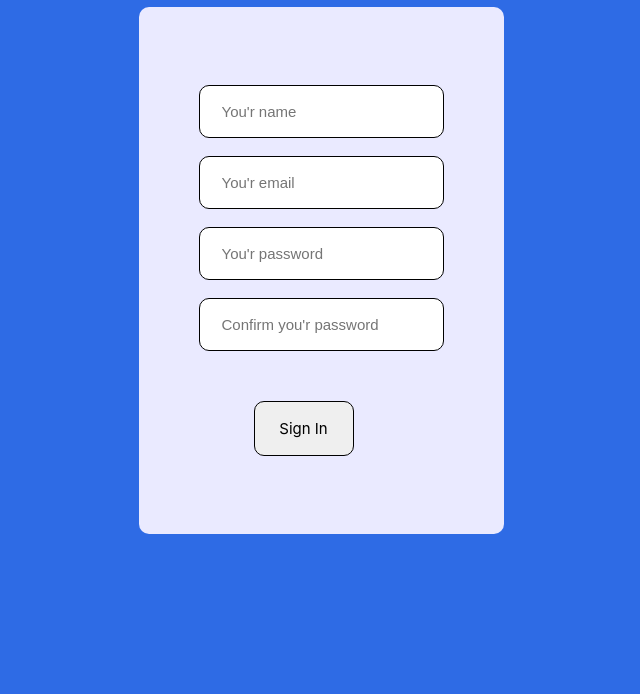
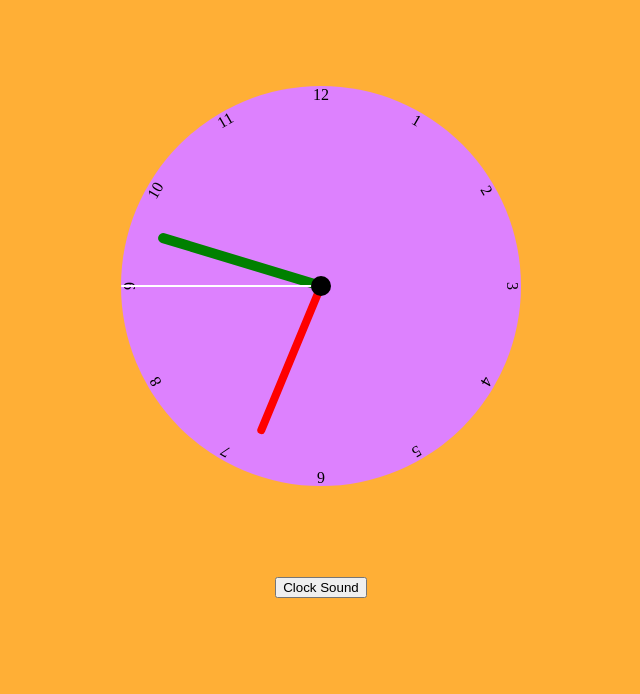
Before and after one commit to enayat99/web, a plain HTML site: page index.html in a window 1280 px wide. Shown: the part 122-816 px from the top of the page, without its empty margins (319-959 px from the left). Drawn offline with Linux system fonts and the light colour scheme.

Commit message:
Add files via upload

```diff
--- a/index.html
+++ b/index.html
@@ -1,108 +1,87 @@
-<html lang="en">
+<!DOCTYPE html>
+<html>
+<head>
+<title>Page Title</title>
+<link rel="stylesheet" href="style.css">
+</head>
+<body>
+<button  style="position: absolute;bottom:10%;"id="bt" onclick="playAudio()" type="button">Clock Sound</button>
+  <audio id="myAudio">
+<source src="clocks.mp3" type="audio/mpeg">
+</audio>
+  <div class="contianer main">
 
-<head>
-  <meta charset="UTF-8">
-  <meta http-equiv="X-UA-Compatible" content="IE=edge">
-  <meta name="viewport" content="width=device-width, initial-scale=1.0">
-  <link rel="stylesheet" href="style.css">
-  <title>Document</title>
-</head>
+    <div class="clock main">
+      <div class="hand hour" data-hour-hand></div>
+      <div class="hand min " data-minute-hand></div>
+      <div class="hand sec " data-second-hand></div>
+      <div class="num1 all main">
+      <span>1</span>
+      </div>
+      <div class="num2 all main">
+        <span>2</span>
+      </div>
+      <div class="num3 all main">
+        <span>3</span>
+      </div>
+      <div class="num4 all main">
+        <span>4</span>
+      </div>
+      <div class="num5 all main">
+        <span>5</span>
+      </div>
+      <div class="num6 all main">
+        <span >6</span>
+      </div>
+      <div class="num7 all main">
+        <span>7</span>
+      </div>
+      <div class="num8 all main">
+        <span>8</span>
+      </div>
+      <div class="num9 all main">
+        <span>9</span>
+      </div>
+      <div class="num10 all main">
+        <span>10</span>
+      </div>
+      <div class="num11 all main">
+        <span>11</span>
+      </div>
+      <div class="num12 all main">
+        <span>12</span>
+      </div>
+      <p id="demo"></p>
+  </div>
+  <script>
+  setInterval(setClock, 1000)
 
-<body>
-  <p>Enter you'r info</p>
-  <form id="my-form">
+  const hourHand = document.querySelector('[data-hour-hand]');
+  const minuteHand = document.querySelector('[data-minute-hand]');
+  const secondHand = document.querySelector('[data-second-hand]');
 
-    <input type="text" name="username" value="" placeholder="You'r name">
-    <span id="spN">Name required!</span>
-    <input type="text" name="full-name" placeholder="You'r email">
-    <span id="spE">Please enter a vailed email!</span>
-    <input type="password" name="password" placeholder="You'r password">
-    <span id="spP">Password cannot be empty!</span>
-    <input type="password" name="repassword" placeholder="Confirm you'r password">
-    <span id="spR">Password dos'nt match!</span>
-    <input
-      style="text-align: center;width: 100;margin-left: 55px; margin-top: 50;font-family: -apple-system, BlinkMacSystemFont, 'Segoe UI', Roboto, Oxygen, Ubuntu, Cantarell, 'Open Sans', 'Helvetica Neue', sans-serif;"
-      type="button" onclick="submitted()" id="button1" value="Sign In">
-  </form>
+  var x = document.getElementById("myAudio");
 
-  <script>
-    var but = document.getElementById("button1");
-    var spName = document.getElementById("spN");
-    var spEmail = document.getElementById("spE");
-    var spPassword = document.getElementById("spP");
-    var spRpassword = document.getElementById("spR");
-    var spans = [spName, spEmail, spPassword, spRpassword];//Push all span in an
-    var inputs = document.getElementById("my-form").elements;
-    //Get the form elements values.
-    /*       var name = inputs[0].value.trim();
-          var email = inputs[1].value.trim();
-          var password = inputs[2].value.trim(); */
-    //Output array elements.
-    /*    array.forEach(function(e){
-         console.log(e);
-       }) */
+  function setClock() {
+    const currentDate = new Date();
+    const secondsRatio = currentDate.getSeconds()/60;
+    const minutesRatio = (secondsRatio + currentDate.getMinutes())/60;
+    const hoursRatio = (minutesRatio + currentDate.getHours())/12 ;
+    setRotation(secondHand, secondsRatio);
+    setRotation(minuteHand, minutesRatio);
+    setRotation(hourHand, hoursRatio);
 
-    /*but.addEventListener("click", function (e) {
-      alert("clicked");
-      for (let i = 0; i < 4; i++) {
-        if (inputs[i].value == "") {
-          error(inputs[i], spName);
-        }
-        else {
-          success(inputs[i], spName);
-          // alert("Your name is " + name);
-        }
-      }
-    });*/
 
-    //This function check if any inputs form is mepty, if it dose then excute the fowlling code whitin fuction submitted
-    function submitted() {
+  }
+  function playAudio() {
+  x.play();
+  x.loop=true;
 
-      for (let i = 0; i < 5; i++) {
-        if (inputs[i].value == "" && i!=1) {
-
-          error(inputs[i], spans[i]);
-          break;
-        }
-        if(i==1){
-          isEmailValid(inputs[1], spans[1]);
-        }
-        else {
-          success(inputs[i], spans[i]);
-          /* array[i].style.display = "none"; */
-        }
-      }
-
-    }
-    /* function creatS(spans) {
-      var myForm = document.getElementById("my-form");
-      var spans = document.createElement("p");
-      spans.setAttribute("id", "newSpan");
-      spans.innerHTML = "Hello i'm a new span";
-      myForm.appendChild(spans);
-
-      //Then call this function like this=> <input type="button" onclick="createSpan('my-form')">;
-    } */
-    function error(input, message) {
-      input.className = "error";
-      message.className = "spans";
-      return false;
-    }
-    function success(input, span) {
-      input.className = "success";
-      span.style.display = "none";
-    }
-    function isEmailValid(email, input) {
-      const re = /^(([^<>()\[\]\\.,;:\s@"]+(\.[^<>()\[\]\\.,;:\s@"]+)*)|(".+"))@((\[[0-9]{1,3}\.[0-9]{1,3}\.[0-9]{1,3}\.[0-9]{1,3}\])|(([a-zA-Z\-0-9]+\.)+[a-zA-Z]{2,}))$/;
-      if (email.value.match(re)) {
-        success(email, input);
-      }
-      else {
-        error(email, input);
-        return false;
-      }
-    }
+}
+  function setRotation(element, rotationRatio) {
+    element.style.setProperty('--handRotate', rotationRatio*360);
+  }
+  setClock()
   </script>
 </body>
-
 </html>
--- a/style.css
+++ b/style.css
@@ -1,51 +1,85 @@
-body {
-    display: flex;
-    justify-content: center;
-    align-items: center;
-    background-color: #1559e2e3;
+body{
+background-color: var(--background-color);
+display: flex;
+justify-content: center;
+align-items: center;
+min-height: 100vh;
+overflow-y: hidden;
 }
+:root{
+  --background-color:#ffaf36;
 
-#my-form {
-    background-color: #eaeaff;
-    padding: 60px;
-    border-radius: 10px;
 }
+.main {
+  --rotate:0;
+  background-color: var(--bc);
+  height: var(--height);
+  width: var(--width);
+  transform: rotate(var(--rotate));
+  transform: translateX(var(tran));
+}
+.main .clock{
+  position: relative;
+  --bc: #dd81fe;
+  --width:400px;
+  --height:400px;
+  border-radius: 50%;
+  display: flex;
+  justify-content: center;
+  align-items: center;
 
-#my-form input {
-    display: block;
-    flex-flow: row wrap;
-    align-items: center;
-    width: 100%;
-    padding: 17px 22px;
-    margin: 18px 0;
-    box-sizing: border-box;
-    border: 1px solid black;
-    border-radius: 10px;
-    font-size: 15;
-    text-align: left;
+
 }
+.main  .all{
+  position: absolute;
+  --bc:none;
+  height: 100%;
+  width: 100%;
+  text-align: center;
+}
+.main .num1{--rotate:30deg;}
+.main .num2{--rotate:60deg;}
+.main .num3{--rotate:90deg;}
+.main .num4{--rotate:120deg;}
+.main .num5{--rotate:150deg;}
+.main .num6{--rotate:180deg;}
+.main .num7{--rotate:210deg;}
+.main .num8{--rotate:240deg;}
+.main .num9{--rotate:270deg;}
+.main .num10{--rotate:300deg;}
+.main .num11{--rotate:330deg;}
 
-#my-form input.error {
-    border-color: rgb(156, 47, 47);
+.clock::after{
+  position: absolute;
+  content: '';
+  background-color: black;
+  height: 20px;
+  width: 20px;
+  border-radius: 50%;
+  z-index: 12;
+
 }
-
-#my-form input.success {
-    border-color: #c3e6cb
+.clock .hand{
+    --handRotate:0;
+  position: absolute;
+  bottom: 50%;
+  border-radius: 10px;
+  z-index: 10;
+  transform-origin: bottom;
+  transform:rotate(calc(var(--handRotate)*1deg));
 }
-
-span {
-    margin-left: 15px;
-    display: none;
+ .hour{
+  background-color: green;
+  height: 170px;
+  width: 10px;
 }
-
-span.spans {
-    display: inline-table;
-    color: red;
+ .min{
+  background-color: red;
+  height: 160px;
+  width: 8px;
 }
-
-p {
-    position: absolute;
-    color: white;
-    top: 20px;
-    font-size: 40px;
+ .sec{
+  background-color: white;
+  height: 200px;
+  width: 2px;
 }
```
